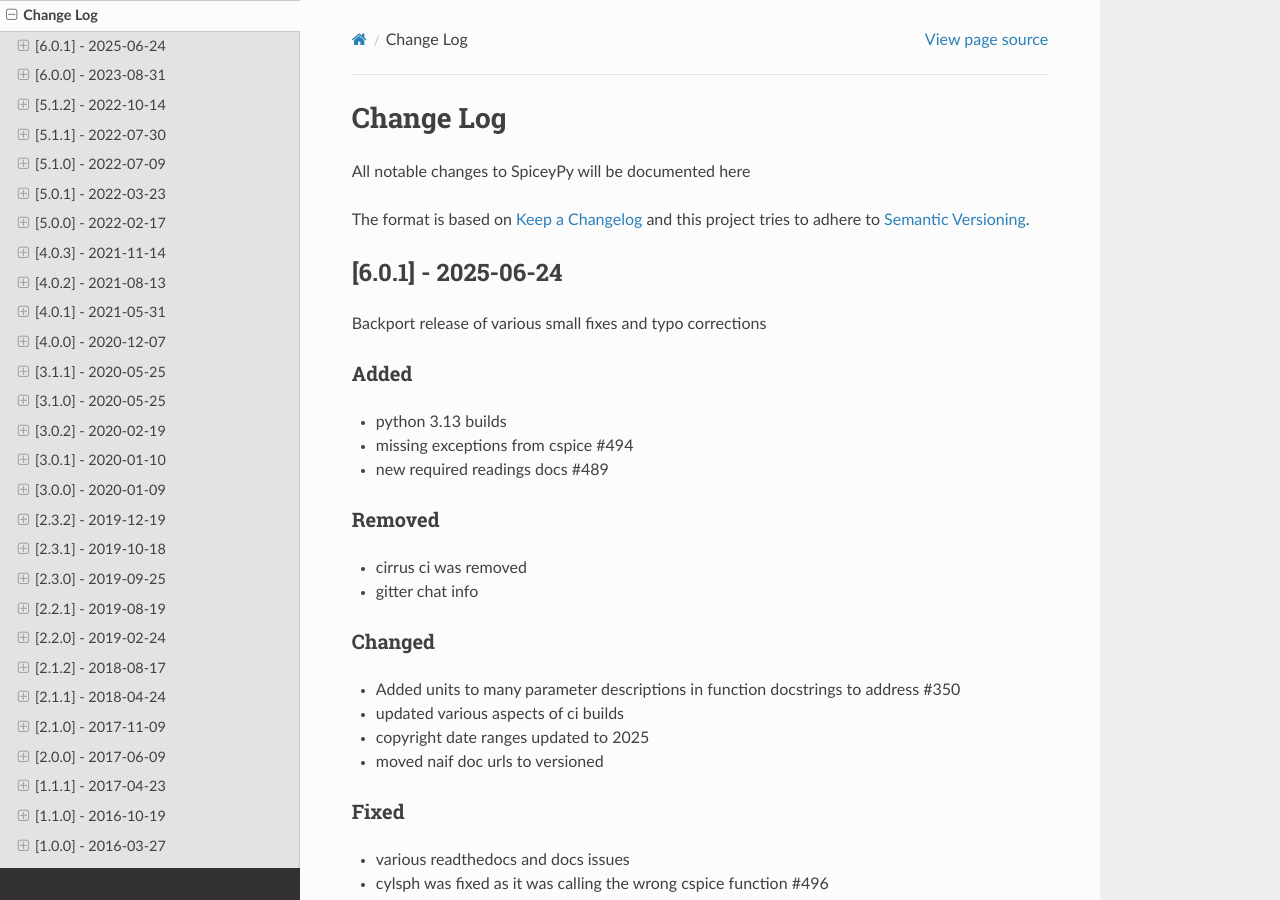
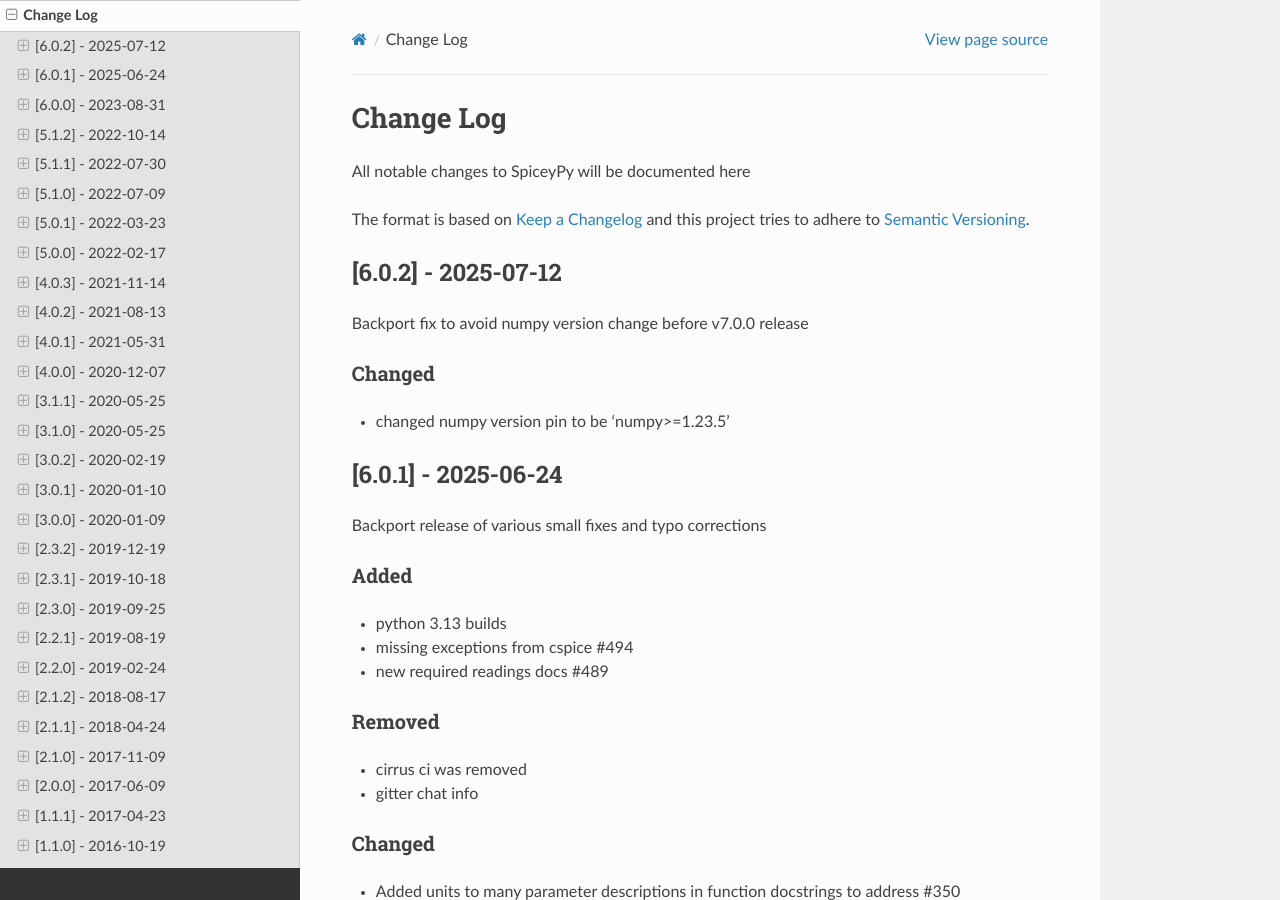
Before and after one commit to AndrewAnnex/SpiceyPy, a Sphinx documentation site: the page built from docs/changelog.md, in a window 1280 px wide and 900 px high. Built offline with Sphinx 7.4.7 and the Read the Docs theme 3.1.0, drawn with Linux system fonts in a browser that asks for light colours.

Commit message:
## [6.0.2] - 2025-07-12 Backport fix to avoid numpy version change before v7.0.0 release ### Changed - changed numpy version pin to be 'numpy>=1.23.5'

```diff
--- a/CHANGELOG.md
+++ b/CHANGELOG.md
@@ -3,6 +3,11 @@
 
 The format is based on [Keep a Changelog](http://keepachangelog.com/)
 and this project tries to adhere to [Semantic Versioning](http://semver.org/).
+
+## [6.0.2] - 2025-07-12
+Backport fix to avoid numpy version change before v7.0.0 release
+### Changed
+- changed numpy version pin to be 'numpy>=1.23.5'
 
 ## [6.0.1] - 2025-06-24
 Backport release of various small fixes and typo corrections
--- a/docs/conf.py
+++ b/docs/conf.py
@@ -114,9 +114,9 @@
 # built documents.
 #
 # The short X.Y version.
-version = "6.0.1"
+version = "6.0.2"
 # The full version, including alpha/beta/rc tags.
-release = "6.0.1"
+release = "6.0.2"
 
 # The language for content autogenerated by Sphinx. Refer to documentation
 # for a list of supported languages.
--- a/src/spiceypy/__init__.py
+++ b/src/spiceypy/__init__.py
@@ -22,7 +22,7 @@
 SOFTWARE.
 """
 __author__ = "AndrewAnnex"
-__version__ = "6.0.1"
+__version__ = "6.0.2"
 
 from .spiceypy import *
 from .utils import support_types
```
